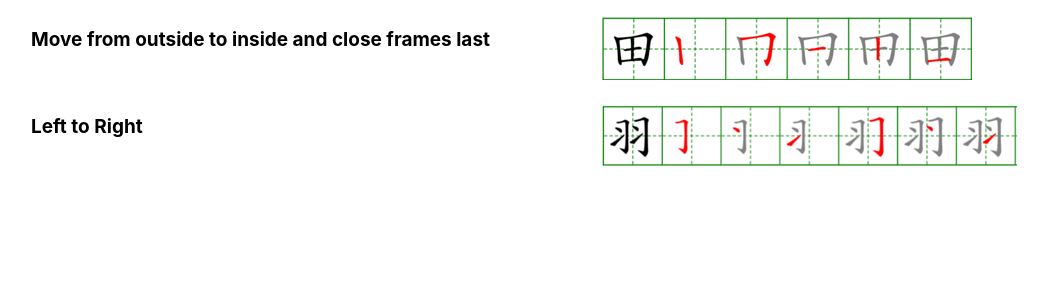
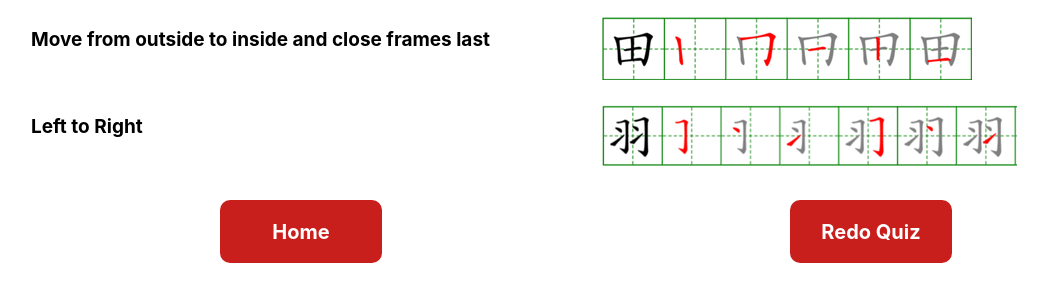
Before and after one commit to FranZomb1e/COMS4170-V1-group7, a Flask app: page /quiz/4 in a window 1280 px wide. Shown: the part 278-580 px from the top of the page, without its empty margins (54-1102 px from the left). Run offline with Flask 2, Linux system fonts and the light colour scheme; some libraries are stand-ins or nearby versions; some web fonts are replaced.

Commit message:
Added redo quiz and home buttons to quiz end page

```diff
--- a/static/css/main.css
+++ b/static/css/main.css
@@ -197,25 +197,28 @@ button:hover {
 #congrat {
     width: 500px;
     height: auto;
-    margin-bottom: 3%;
 }
 
 #congrat-text {
     color: rgb(63, 63, 63);
     text-align: center;
     font-weight: bold;
+    margin-bottom: 3%;
 }
 
 #congrat-des {
     color: rgb(104, 104, 104);
 }
 
-#congrat-btn-group {
+#congrat-btn-group,
+#quiz-btn-group {
     margin-top: 3%;
 }
 
 #learn-end-next-btn,
-#learn-end-practice-btn {
+#learn-end-practice-btn,
+#quiz-end-home-btn,
+#quiz-end-quiz-btn {
     width: 30%;
     padding: 3%;
 }
--- a/static/js/quiz1.js
+++ b/static/js/quiz1.js
@@ -34,6 +34,7 @@ $(document).ready(function() {
         });
 
     });
+
     $("#answer2").click(function() {
         save_quiz_choice($(this).attr("data-current-id"), "1")
         $("#quiz-next-btn").click(function() {
@@ -41,6 +42,7 @@ $(document).ready(function() {
         });
 
     });
+
     $("#answer3").click(function() {
         save_quiz_choice($(this).attr("data-current-id"), "2")
         $("#quiz-next-btn").click(function() {
@@ -48,11 +50,19 @@ $(document).ready(function() {
         });
 
     });
+
     $("#answer4").click(function() {
         save_quiz_choice($(this).attr("data-current-id"), "3")
         $("#quiz-next-btn").click(function() {
             window.location.href = "/quiz/" + (parseInt($(this).attr("data-current-id")) + 1)
         });
+    });
 
+    $("#quiz-end-home-btn").click(function() {
+        window.location.href = "/?redirect=false"
+    });
+
+    $("#quiz-end-quiz-btn").click(function() {
+        window.location.href = "/quiz/1"
     });
 })
--- a/templates/layout.html
+++ b/templates/layout.html
@@ -36,7 +36,7 @@
               </div>
             </li>
             <li id="quiz" class="nav-item">
-              <a href="/quiz" class="nav-link">Quiz</a>
+              <a href="/quiz/1" class="nav-link">Quiz</a>
             </li>
           </ul>
         </div>
--- a/templates/learn_end.html
+++ b/templates/learn_end.html
@@ -23,4 +23,5 @@
         <button id="learn-end-next-btn">Next</button>
     </div>
 </div>
+
 {% endblock %}
--- a/templates/quiz_end.html
+++ b/templates/quiz_end.html
@@ -39,4 +39,13 @@
         <div id="result_2" class="quiz_result col-md-6"> </div>
     </div>
 </div>
+
+<div id="quiz-btn-group" class="row d-flex justify-content-center text-center">
+    <div class="col-md-6">
+        <button id="quiz-end-home-btn">Home</button>
+    </div>
+    <div class="col-md-6">
+        <button id="quiz-end-quiz-btn">Redo Quiz</button>
+    </div>
+</div>
 {% endblock %}
```
Lines whose indentation alone changed are shown as unchanged.
